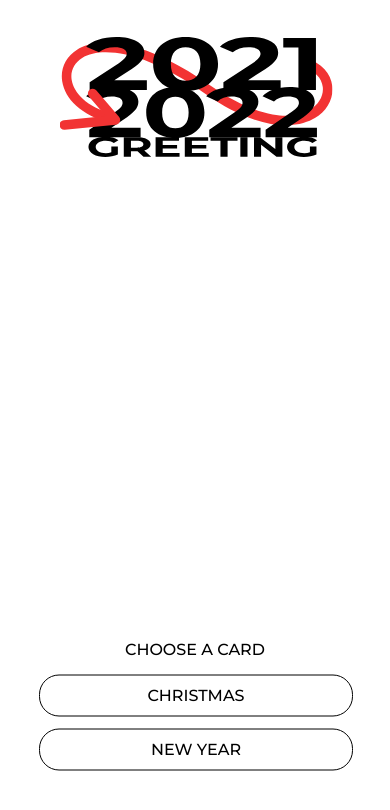
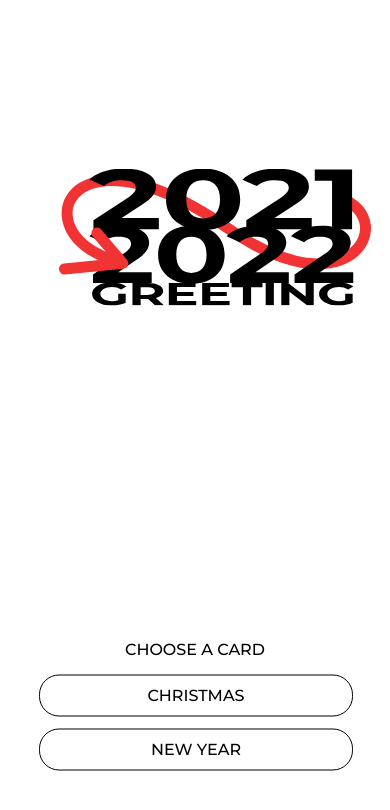
Before and after one commit to DobugawaSmell/2022GreetingCard, a plain HTML site: page index.html in a window 390 px wide. Drawn offline with Linux system fonts and the light colour scheme.

Commit message:
SPのくずれ対応

```diff
--- a/css/NY_style.css
+++ b/css/NY_style.css
@@ -113,6 +113,11 @@ h3{
 
 
 @media screen and (max-width: 1000px){
+    h3{
+        font-weight: 200;
+        font-size: 2.5rem;
+    }
+
     #contentWrap{
         overflow: hidden;
         width: 100vw;
@@ -151,6 +156,16 @@ h3{
         height: 100vh;
     }
 
+    #logo{
+        width: 80vw;
+        position: absolute;
+        top: 26%;
+        left: 50%;
+        margin-right: -50%;
+        transform: translate(-50%, -50%);
+        fill: #DD3636;
+    }
+
     #year{
         width: 30vw;
         margin-top: 30px;
--- a/css/style.css
+++ b/css/style.css
@@ -53,12 +53,27 @@ body{
 
 @media screen and (max-width: 1000px){
 
+    h3{
+        font-weight: 200;
+        font-size: 2.5rem;
+    }
+
     #logo{
         position: absolute;
         top: 2%;
         left: 45%;
         transform: translate(-50%, 0%);
         width: 70vw;
+    }
+
+    #logo{
+        width: 80vw;
+        position: absolute;
+        top: 26%;
+        left: 50%;
+        margin-right: -50%;
+        transform: translate(-50%, -50%);
+        fill: #DD3636;
     }
 
     #btn-wrap{
```
